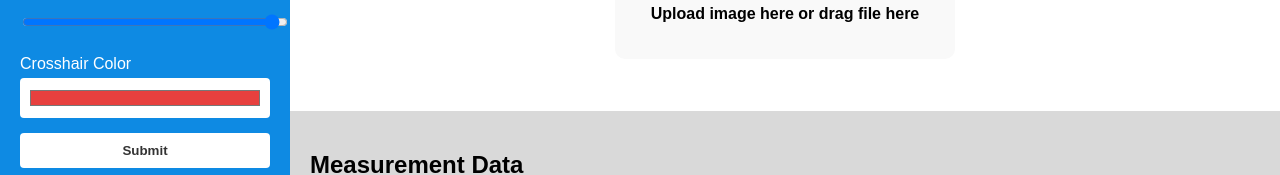
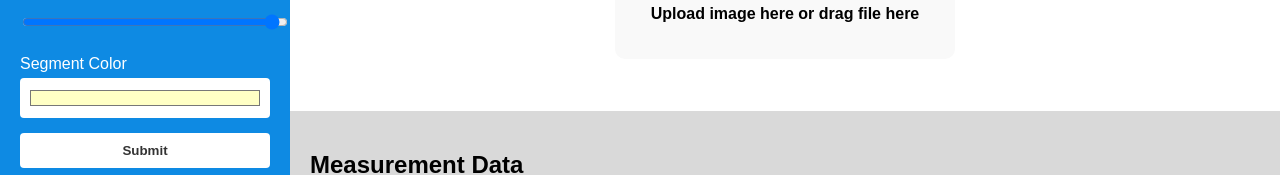
Before and after one commit to alanqiao6/whale_scale, a React (Create React App) app in the folder whale_scale/frontend/: page / in a window 1280 px wide. Shown: the part 374-549 px from the top of the page. Built offline with nearby package versions, Linux system fonts and the light colour scheme.

Commit message:
sidebar can choose line segment colors

```diff
--- a/whale_scale/frontend/src/App.js
+++ b/whale_scale/frontend/src/App.js
@@ -19,7 +19,7 @@ export default function App() {
     widthSegments: "",
     crosshairSize: 50,
     crosshairOpacity: 100,
-    crosshairColor: "#e7403e"
+    segmentColor: "#FFFFC5"
   })
   const [widthSegments, setWidthSegments] = useState(null)
   const [rulerData, setRulerData] = useState(null)
@@ -207,6 +207,7 @@ export default function App() {
           onImageUpload={handleImageUpload}
           onBackendResult={handleBackendResult}
           metadata={metadata}
+          segmentColor={formData.segmentColor}
         />
         {backendMessage && (
           <p style={{ textAlign: "center", color: "white", fontWeight: "bold", marginTop: "10px" }}>{backendMessage}</p>
--- a/whale_scale/frontend/src/components/ImageViewer.js
+++ b/whale_scale/frontend/src/components/ImageViewer.js
@@ -12,6 +12,7 @@ export default function ImageViewer({
   onImageUpload,
   onBackendResult,
   metadata,
+  segmentColor = "#FFFFC5",
 }) {
   const canvasRef = useRef(null)
   const [points, setPoints] = useState([])
@@ -381,7 +382,7 @@ export default function ImageViewer({
       ctx.beginPath()
       ctx.moveTo(mainLine.x1, mainLine.y1)
       ctx.lineTo(mainLine.x2, mainLine.y2)
-      ctx.strokeStyle = "#FFFFC5"
+      ctx.strokeStyle = segmentColor
       ctx.lineWidth = 40
       ctx.stroke()
     }
@@ -390,7 +391,7 @@ export default function ImageViewer({
       ctx.beginPath()
       ctx.moveTo(pair.left.x, pair.left.y)
       ctx.lineTo(pair.right.x, pair.right.y)
-      ctx.strokeStyle = "#FFFFC5"
+      ctx.strokeStyle = segmentColor
       ctx.lineWidth = 30
       ctx.stroke()
     })
--- a/whale_scale/frontend/src/components/Sidebar.js
+++ b/whale_scale/frontend/src/components/Sidebar.js
@@ -103,14 +103,14 @@ export default function Sidebar({ metadata, formData, onImageUpload, onSubmit, o
       </div>
 
       <div className="input-group">
-        <label htmlFor="crosshair-color">Crosshair Color</label>
+        <label htmlFor="segment-color">Segment Color</label>
         <input
           type="color"
-          id="crosshair-color"
-          value={formData.crosshairColor}
-          onChange={(e) => handleChange("crosshairColor", e.target.value)}
+          id="segment-color"
+          value={formData.segmentColor}
+          onChange={(e) => handleChange("segmentColor", e.target.value)}
           className="color-picker"
-          aria-label="Select crosshair color"
+          aria-label="Select segment color"
         />
       </div>
 
```
